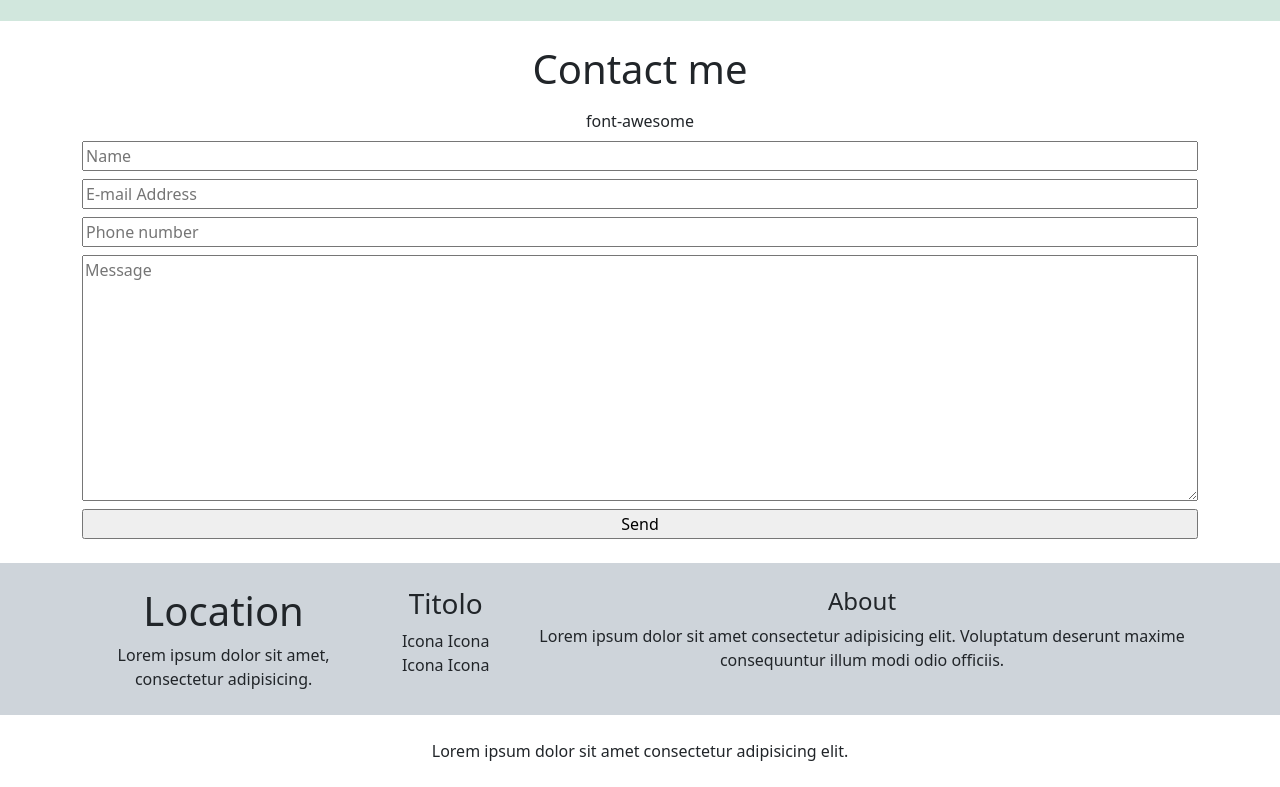
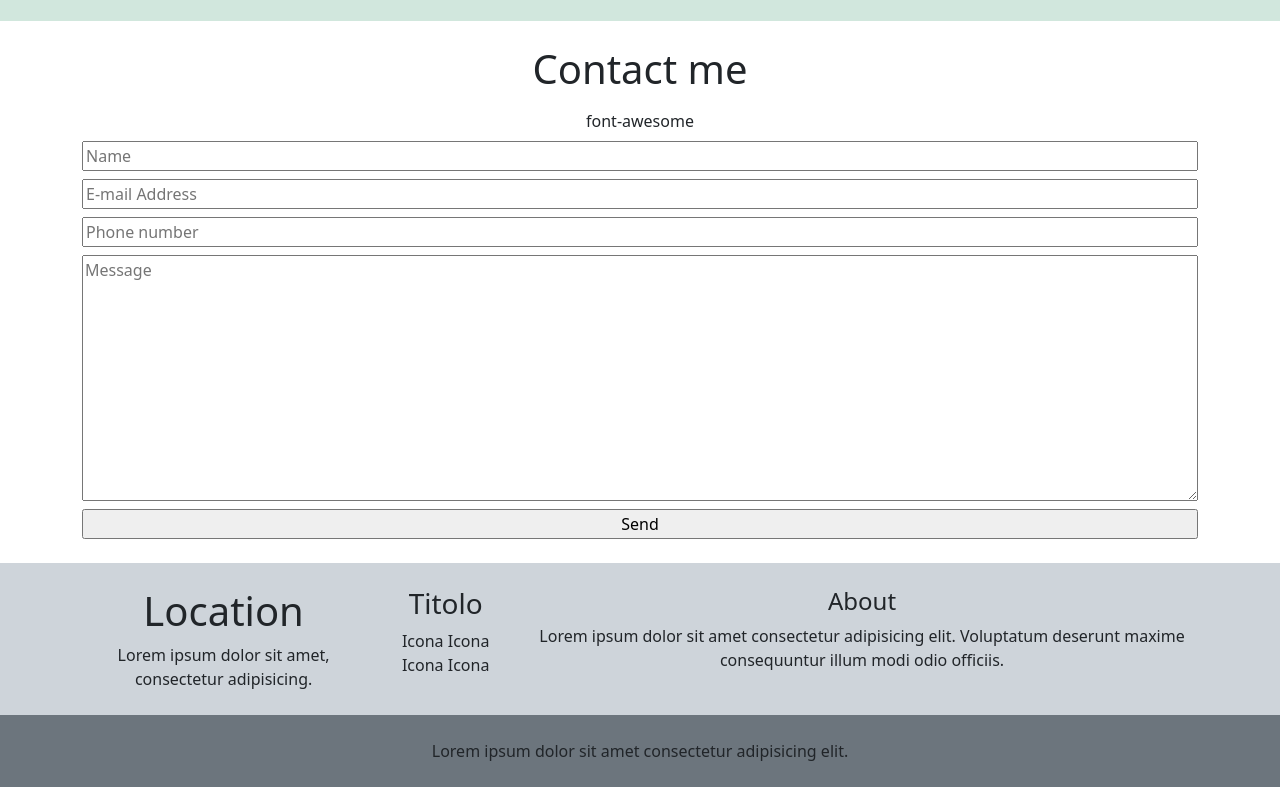
Before and after one commit to FerrariMarc0/html-css-bootstrap-freelancer, a plain HTML site: page index.html in a window 1280 px wide. Shown: the part 1113-1900 px from the top of the page. Drawn offline with nearby package versions, Linux system fonts and the light colour scheme.

Commit message:
footer-bg

```diff
--- a/index.html
+++ b/index.html
@@ -120,7 +120,7 @@
     <!--/MAIN-->
     <!--FOOTER-->
     <footer>
-        <div class="p-4 text-center">
+        <div class="p-4 text-center bg-secondary">
             <span>Lorem ipsum dolor sit amet consectetur adipisicing elit.</span>
         </div>
     </footer>
```
